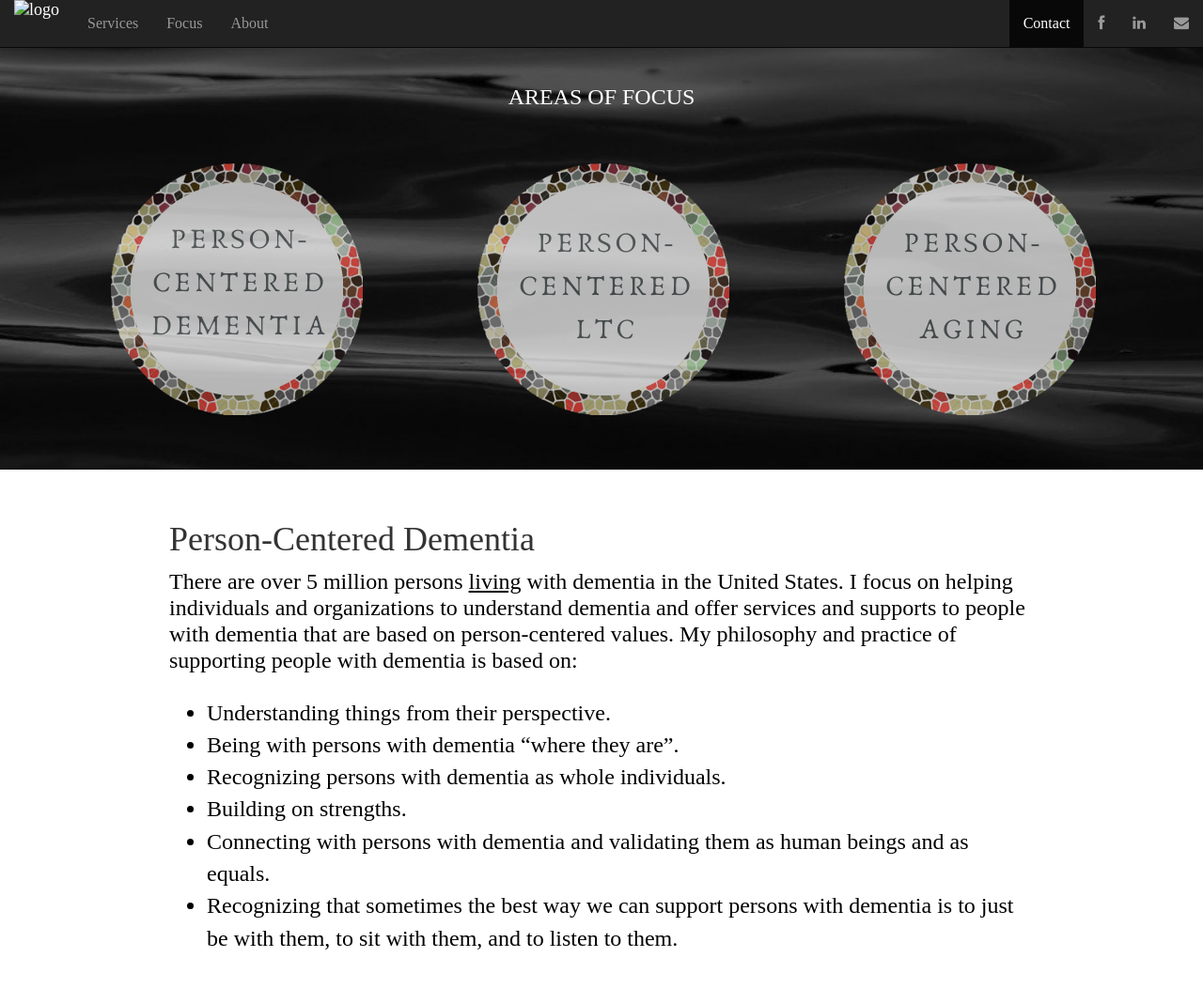
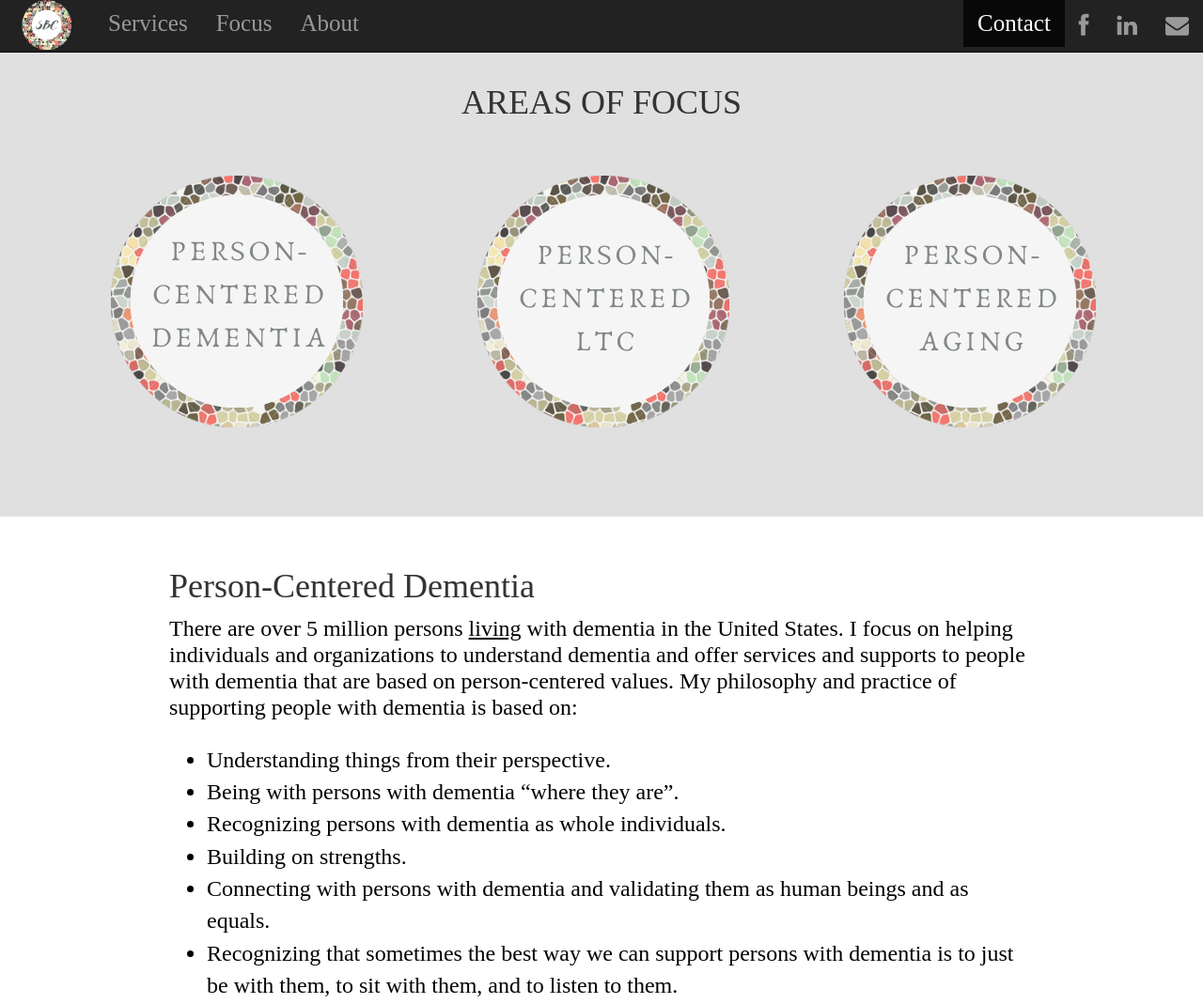
Before and after one commit to bcbarsness/sbcgerontology, a plain HTML site: page focus.html in a window 1280 px wide. Shown: the top 1069 px of the page at 94% size. Drawn offline with Linux system fonts and the light colour scheme.

Commit message:
update logo for focus

```diff
--- a/focus.html
+++ b/focus.html
@@ -37,17 +37,17 @@
 	        <span class="icon-bar"></span>
 	        <span class="icon-bar"></span>
 	      </button>
-	      <a class="navbar-brand active" href="index.html#home"><img class="img-responsive" src="assets/img/sbclogo2.jpg" alt="logo"></a>
+	      <a class="navbar-brand active" href="index.html#home"><img class="img-responsive" src="assets/img/sbclogo2.png" alt="logo"></a>
 	    </div>
 
 	    <!-- Collect the nav links, forms, and other content for toggling -->
 	    <div class="collapse navbar-collapse" id="bs-example-navbar-collapse-1">
-	      <ul class="nav navbar-nav">
+	      <ul class="nav navbar-nav lgr-font">
 	        <li><a href="services.html" class="smoothScroll">Services</a></li>
 	        <li><a href="#focus" class="smoothScroll">Focus</a></li>
 	        <li><a href="about.html" class="smoothScroll">About</a></li>
 	      </ul>
-	      <ul class="nav navbar-nav navbar-right">
+	      <ul class="nav navbar-nav navbar-right lgr-font">
 	        <!--<li><a href="blog.html">Blog</a></li>-->
 	        <li><a href="#contact" class="smoothScroll">Contact</a></li>
 			<li><a href="https://www.facebook.com/SonyaBarsnessConsulting"><i class="icon-facebook"></i></a></li>
@@ -62,10 +62,10 @@
 
 
 	<section id="focus">
-	<div id="portfoliowrap">
+	<div id="dg">
 		<div class="container">
 			<div class="row">
-				<h3>AREAS OF FOCUS</h3>
+				<h1>AREAS OF FOCUS</h1>
 				<br>
 				<br>
 				<div class="col-lg-4 port-space">
```
